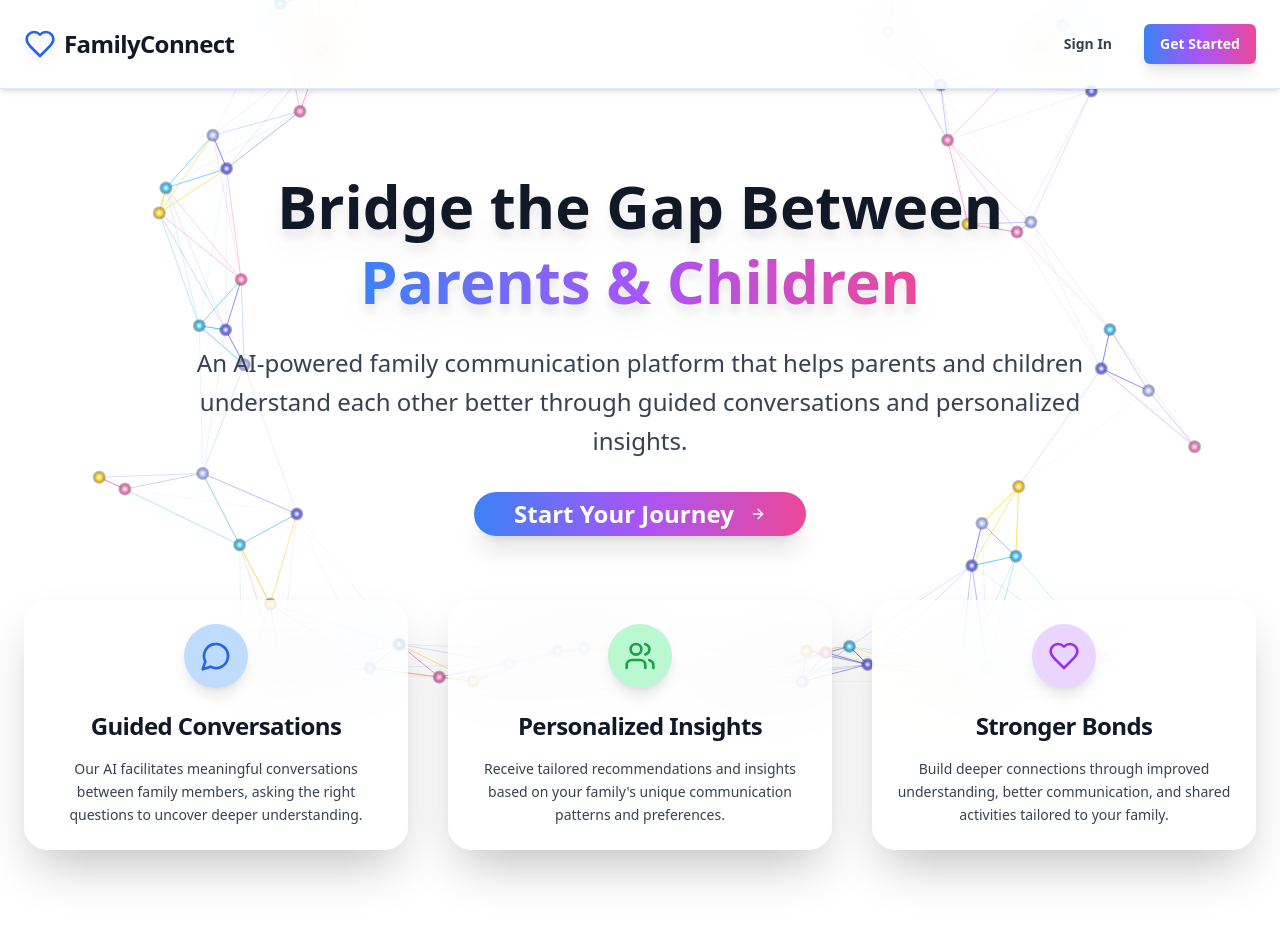
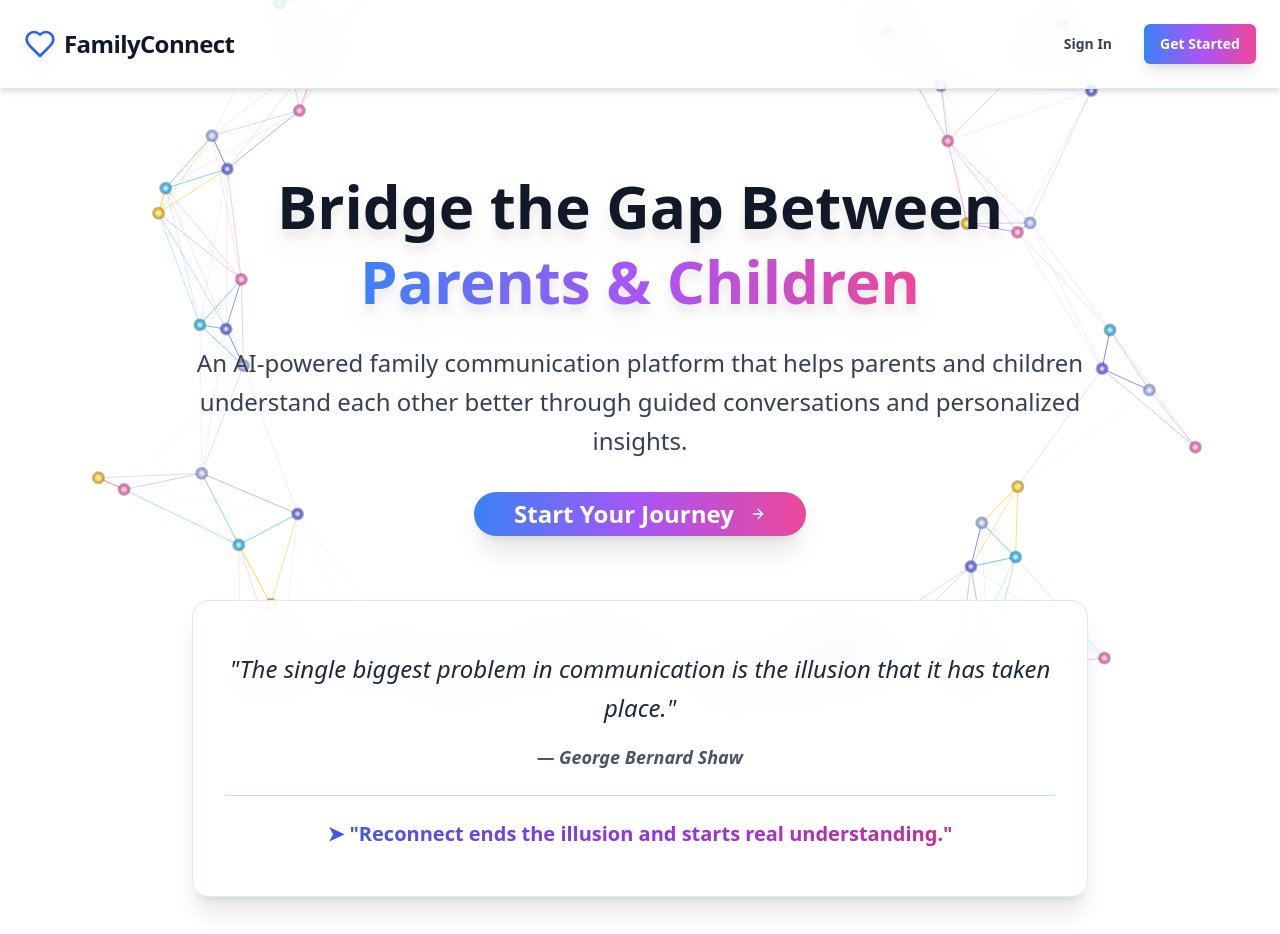
Before and after one commit to Tuguzbay/loving-family-bridge, a React (Vite) app: page / in a window 1280 px wide. Shown: the top 934 px of the page. Built offline with nearby package versions, Linux system fonts and the light colour scheme.

Commit message:
Add quotes to landing page
Add quotes to the landing page for improved messaging and user engagement.

```diff
--- a/src/pages/Index.tsx
+++ b/src/pages/Index.tsx
@@ -94,6 +94,32 @@ const Index = () => {
                 <ArrowRight className="ml-2 h-6 w-6" />
               </Button>
             </Link>
+          </motion.div>
+        </motion.div>
+
+        {/* Quote Section */}
+        <motion.div
+          className="text-center max-w-4xl mx-auto mb-16 px-8 py-12 bg-white/80 backdrop-blur-xl rounded-2xl shadow-xl border border-blue-100"
+          initial={shouldReduceMotion ? undefined : "hidden"}
+          whileInView={shouldReduceMotion ? undefined : "visible"}
+          viewport={{ once: true, amount: 0.3 }}
+          variants={fadeUp}
+        >
+          <blockquote className="text-2xl font-medium text-gray-800 mb-4 italic leading-relaxed">
+            "The single biggest problem in communication is the illusion that it has taken place."
+          </blockquote>
+          <cite className="text-lg text-gray-600 font-semibold">— George Bernard Shaw</cite>
+          <motion.div
+            className="mt-6 pt-6 border-t border-blue-200"
+            initial={shouldReduceMotion ? undefined : "hidden"}
+            whileInView={shouldReduceMotion ? undefined : "visible"}
+            viewport={{ once: true, amount: 0.3 }}
+            variants={fadeUp}
+            transition={{ delay: 0.2 }}
+          >
+            <p className="text-xl font-semibold text-transparent bg-clip-text bg-gradient-to-r from-blue-600 via-purple-600 to-pink-600">
+              ➤ "Reconnect ends the illusion and starts real understanding."
+            </p>
           </motion.div>
         </motion.div>
 
```
